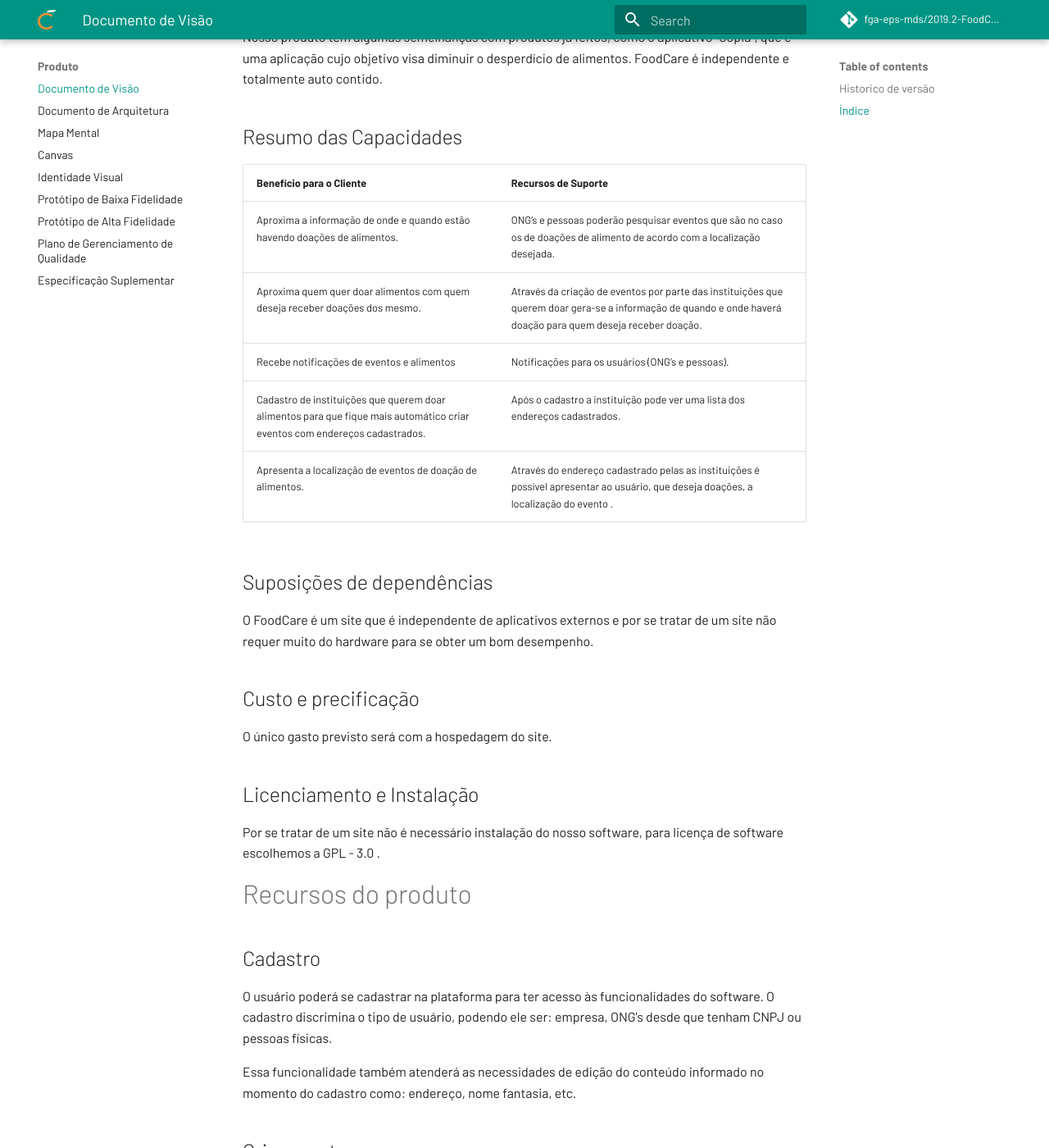
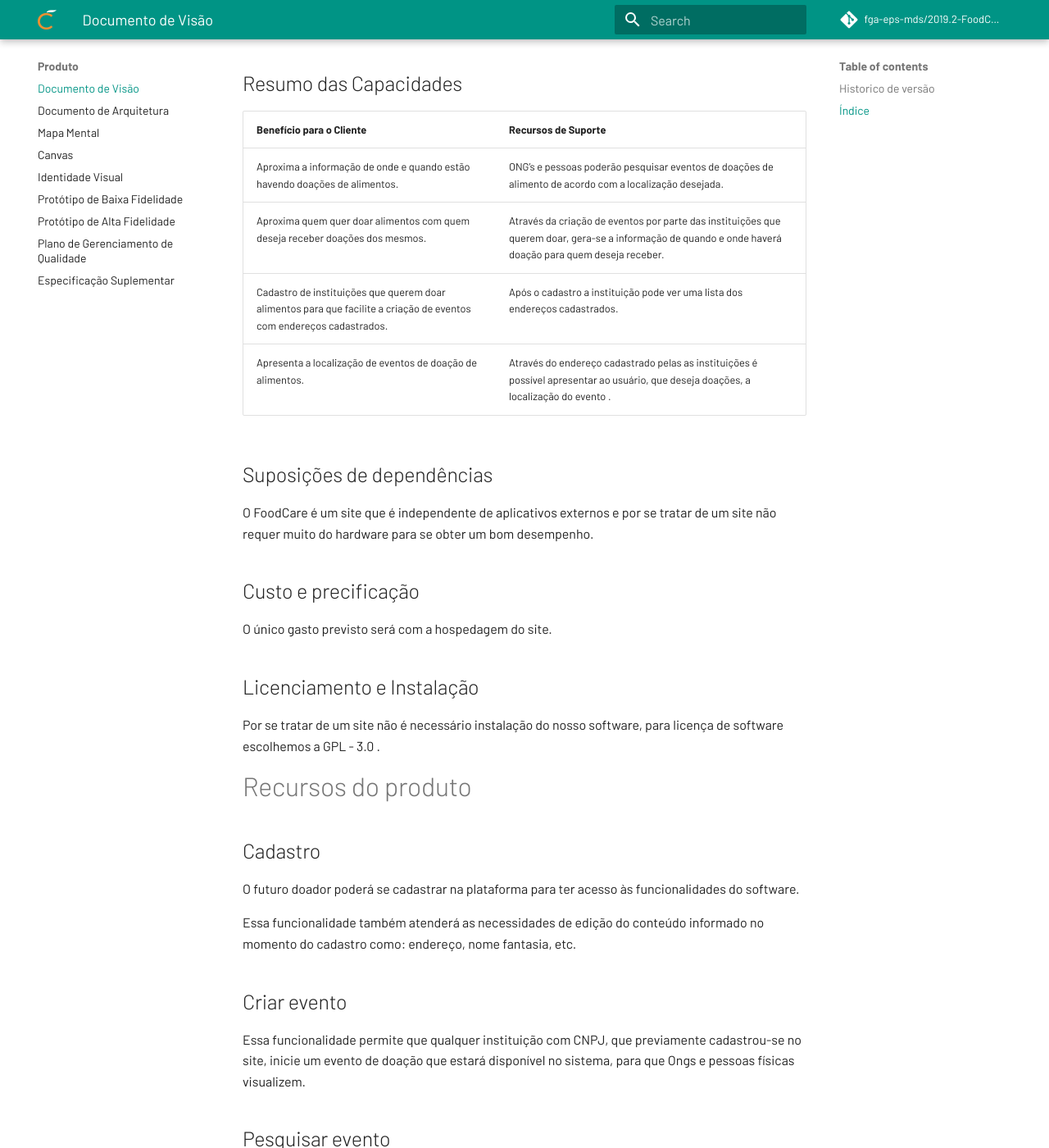
Before and after one commit to fga-eps-mds/2019.2-FoodCare, an MkDocs documentation site: the page built from docs/produto/doc-visao.md, in a window 1280 px wide and 1400 px high, scrolled down 4454 px. Shown: the whole window at 82% size. Built offline with MkDocs 1.6.1 and Material for MkDocs 9.7.7, drawn with Linux system fonts in a browser that asks for light colours; comment, search, counter and statistics services are not loaded; some of the changed text lies outside the part shown.

Commit message:
Update doc-visao.md
Refatora doc de visão

```diff
--- a/docs/produto/doc-visao.md
+++ b/docs/produto/doc-visao.md
@@ -39,7 +40,6 @@
     3. [Pesquisar evento](#5.3)
     4. [Tipificar alimento](#5.4)
     5. [Login](#5.5)
-    6. [Notificações](#5.6)
 6. [Outros requisitos do produto](#6)
     1. [Requisito de usuário](#6.1)
     2. [Requisito do sistema](#6.2)
@@ -64,7 +64,7 @@
 ## Posição do produto <a name="2.2"></a>
 O FoodCare é uma aplicação web que facilita o acesso a comida doada. De outro modo, uma aplicação semelhante, o app Cópia, além de necessitar de número de telefone internacional, é um aplicativo que deve ser baixado.
 
-Nosso app, é um Progressive Web App(PWA) e não precisa instalar nenhum aplicativo e além de oferecer Web Push Notifications(notificações exibidas em navegadores), ao acessar o site e aceitar as notificações, o usuário vai receber mensagens diretamente em seu navegador.
+Nosso app é um Progressive Web App(PWA), pode ser acessado através de qualquer navegador, não é necessário instalar nenhum aplicativo.
 
 # Descrições dos envolvidos e usuários <a name="3"></a>
 O produto visa facilitar a interação entre aqueles que possuem recursos alimentícios a serem doados e aqueles que necessitam desses produtos. Desta forma, o FoodCare terá usuários doadores e usuários receptores,  visando minimizar o problema relacionado ao desperdício de alimentos.
@@ -78,13 +78,13 @@
 ## Perfil do usuário <a name="3.2"></a>
 
 * Representante: Receptor
-* Descrição: O usuário receptor trata-se de ONG’s ou pessoas físicas interessadas em captar o recurso alimentício que será disponibilizado pelo doador, no caso das ONG's a fim de distribuir esse alimento às pessoas necessitadas.
-* Envolvimento no projeto: Acessar o site, vizualizar eventos de doação e aceitar as notificações, para que receba mensagens diretamente em seu navegador.
+* Descrição: O usuário receptor trata-se de ONG’s ou pessoas físicas interessadas em captar o recurso alimentício que será disponibilizado pelo doador.
+* Envolvimento no projeto: Acessar o site e vizualizar eventos de doação.
 
 ## Demográficos de Mercado <a name="3.3"></a>
 Atualmente, os alimentos que perdem o prazo de validade ou refeições prontas e não consumidas em restaurantes são descartados. Estima-se que por ano, no Brasil, mais de 26 milhões de toneladas de comida sejam jogadas fora.
 
-O FoodCare ao oferecer um serviço de integração entre o doador e o receptor, faz o papel de divulgar o alimento que seria perdido àqueles que necessitam.
+O FoodCare, ao oferecer um serviço de integração entre o doador e o receptor, faz o papel de divulgar o alimento que seria perdido àqueles que necessitam.
 ## Alternativas e Concorrência <a name="3.4"></a>
 A vantagem competitiva do FoodCare se dá no fato de poder ser acessado em qualquer rede desde que haja acesso à internet, sem a obrigatoriedade da instalação de um aplicativo.
 
@@ -107,10 +107,9 @@
 ## Resumo das Capacidades <a name="4.2"></a>
 Benefício para o Cliente | Recursos de Suporte
 ------------------------ | -------------------
-Aproxima a informação de onde e quando estão havendo doações de alimentos. | ONG’s e pessoas poderão pesquisar eventos que são no caso os de doações de alimento de acordo com a localização desejada.
-Aproxima quem quer doar alimentos com quem deseja receber doações dos mesmo. | Através da criação de eventos por parte das instituições que querem doar gera-se a informação de quando e onde haverá doação para quem deseja receber doação.
-Recebe notificações de eventos e alimentos | Notificações para os usuários (ONG’s e pessoas).
-Cadastro de instituições que querem doar alimentos para que fique mais automático criar eventos com endereços cadastrados. | Após o cadastro a instituição pode ver uma lista dos endereços cadastrados.
+Aproxima a informação de onde e quando estão havendo doações de alimentos. | ONG’s e pessoas poderão pesquisar eventos de doações de alimento de acordo com a localização desejada.
+Aproxima quem quer doar alimentos com quem deseja receber doações dos mesmos. | Através da criação de eventos por parte das instituições que querem doar, gera-se a informação de quando e onde haverá doação para quem deseja receber.
+Cadastro de instituições que querem doar alimentos para que facilite a criação de eventos com endereços cadastrados. | Após o cadastro a instituição pode ver uma lista dos endereços cadastrados.
 Apresenta a localização de eventos de doação de alimentos. | Através do endereço cadastrado pelas as instituições é possível apresentar ao usuário, que deseja doações, a localização do evento .
 
 ## Suposições de dependências <a name="4.3"></a>
@@ -129,13 +128,13 @@
 
 ## Cadastro <a name="5.1"></a>
 
-O usuário poderá se cadastrar na plataforma para ter acesso às funcionalidades do software. O cadastro discrimina o tipo de usuário, podendo ele ser: empresa, ONG's desde que tenham CNPJ ou pessoas físicas.
+O futuro doador poderá se cadastrar na plataforma para ter acesso às funcionalidades do software.
 
 Essa funcionalidade também atenderá as necessidades de edição do conteúdo informado no momento do cadastro como: endereço, nome fantasia, etc.
 
 ## Criar evento <a name="5.2"></a>
 
-Essa funcionalidade permite que qualquer instituição com CNPJ inicie um evento de doação que estará disponível no sistema, para que Ongs e pessoas físicas visualizem.
+Essa funcionalidade permite que qualquer instituição com CNPJ, que previamente cadastrou-se no site, inicie um evento de doação que estará disponível no sistema, para que Ongs e pessoas físicas visualizem.
 
 ## Pesquisar evento <a name="5.3"></a>
 
@@ -149,17 +148,13 @@
 
 ## Login <a name="5.5"></a>
 
-O usuário cadastrado poderá entrar no sistema por meio de login.
-
-## Notificações <a name="5.6"></a>
-
-Usuários não cadastrados estarão aptos a receber notificações de acordo com a sua necessidade de uso.
+O doador cadastrado poderá entrar no sistema por meio de login.
 
 # Outros requisitos do produto <a name="6"></a>
 
 ## Requisito de usuário <a name="6.1"></a>
 
-O usuário da aplicação deverá possui um dispositivo com acesso a internet e sistema de localização integrado para poder usufruir das funcionalidades disponíveis da aplicação.
+O usuário da aplicação deverá possuir um dispositivo com acesso a internet para poder usufruir das funcionalidades disponíveis da aplicação.
 
 ## Requisistos do sistema <a name="6.2"></a>
 
```
Also changed, not shown: other parts of docs/produto/doc-visao.md (+1 -0 lines).
